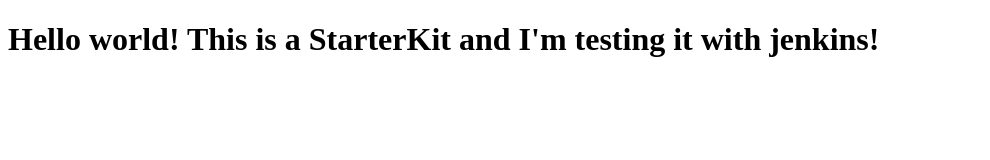
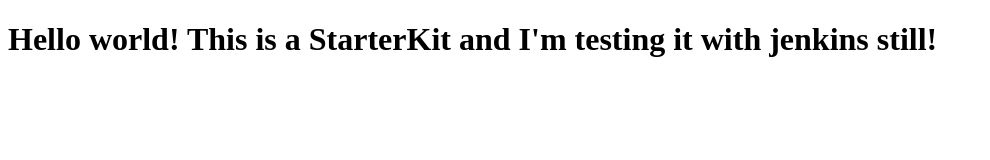
Before and after one commit to tobespc/mcnode, a website: page public/index.html in a window 1280 px wide. Shown: the whole page, without its empty margins (0-990 px from the left). Drawn offline with Linux system fonts and the light colour scheme.

Commit message:
modify message

```diff
--- a/public/index.html
+++ b/public/index.html
@@ -7,6 +7,6 @@
     <meta name="viewport" content="width=device-width, initial-scale=1">
 </head>
 <body>
-<h1>Hello world! This is a StarterKit and I'm testing it with jenkins!</h1>
+<h1>Hello world! This is a StarterKit and I'm testing it with jenkins still!</h1>
 </body>
 </html>
```
